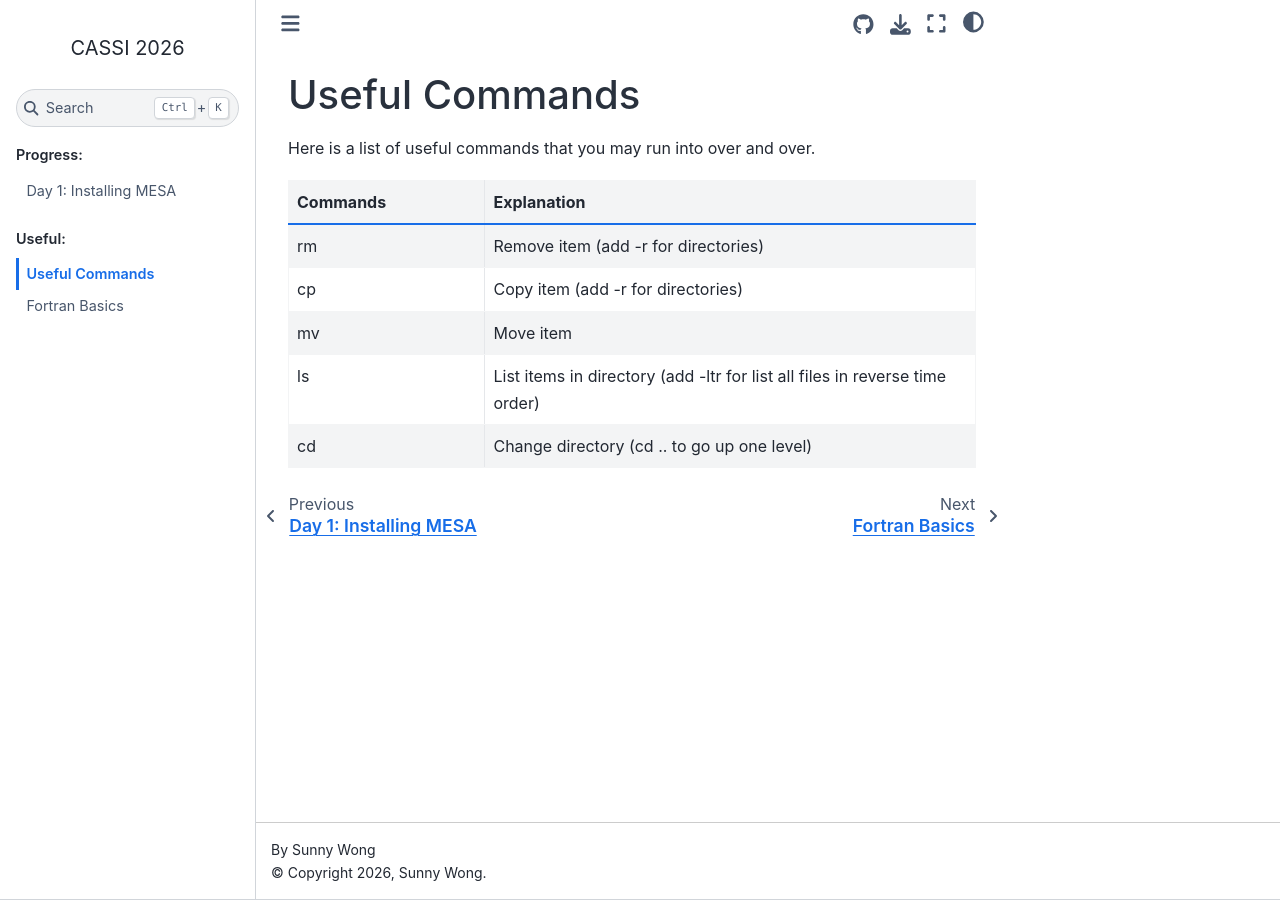
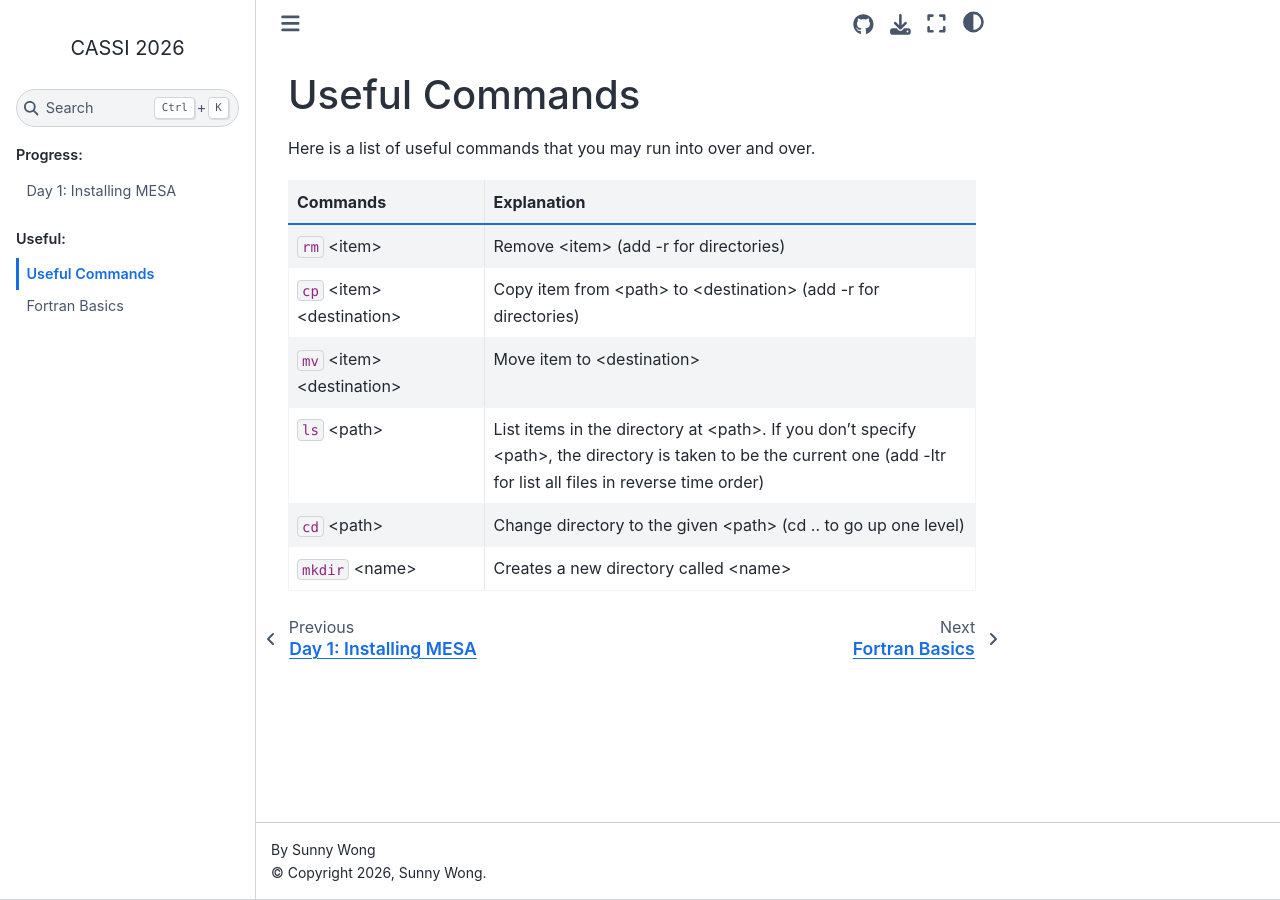
Before and after one commit to sunnywong314/CASSI2026-Sunny, a Sphinx documentation site: the page built from docs/source/commands.rst, in a window 1280 px wide. Built offline with Sphinx 7.4.7 and the Sphinx Book theme 1.1.4, drawn with Linux system fonts in a browser that asks for light colours; pages that are not in the unit, such as notebooks, are missing from menus.

Commit message:
update commands

```diff
--- a/docs/source/commands.rst
+++ b/docs/source/commands.rst
@@ -10,13 +10,15 @@ Here is a list of useful commands that you may run into over and over.
 
    * - Commands
      - Explanation
-   * - rm
-     - Remove item (add -r for directories)
-   * - cp
-     - Copy item (add -r for directories)
-   * - mv
-     - Move item
-   * - ls
-     - List items in directory (add -ltr for list all files in reverse time order)
-   * - cd
-     - Change directory (cd .. to go up one level)
+   * - ``rm`` <item>
+     - Remove <item> (add -r for directories)
+   * - ``cp`` <item> <destination>
+     - Copy item from <path> to <destination> (add -r for directories)
+   * - ``mv`` <item> <destination>
+     - Move item to <destination>
+   * - ``ls`` <path>
+     - List items in the directory at <path>. If you don't specify <path>, the directory is taken to be the current one (add -ltr for list all files in reverse time order)
+   * - ``cd`` <path>
+     - Change directory to the given <path> (cd .. to go up one level)
+   * - ``mkdir`` <name>
+     - Creates a new directory called <name>
```
Also changed, not shown: docs/source/first_run.rst (+30 -4 lines).
